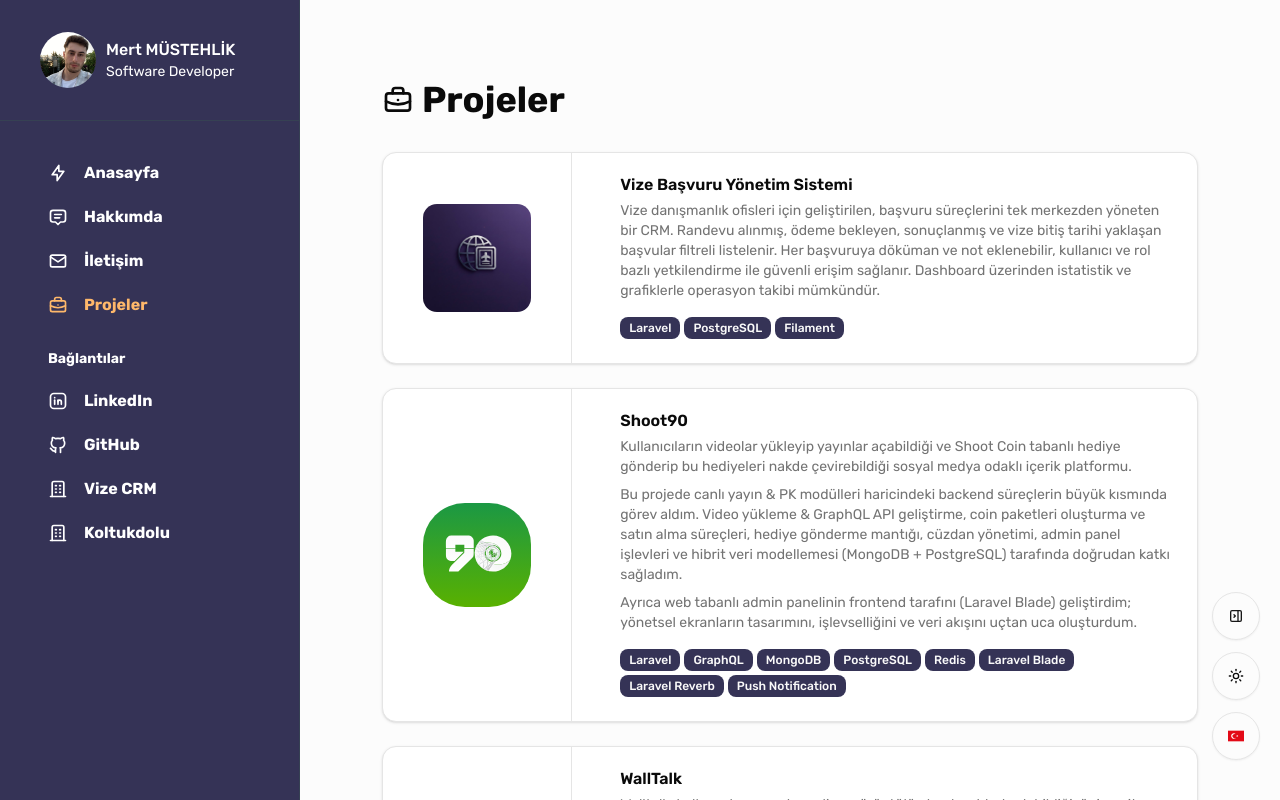
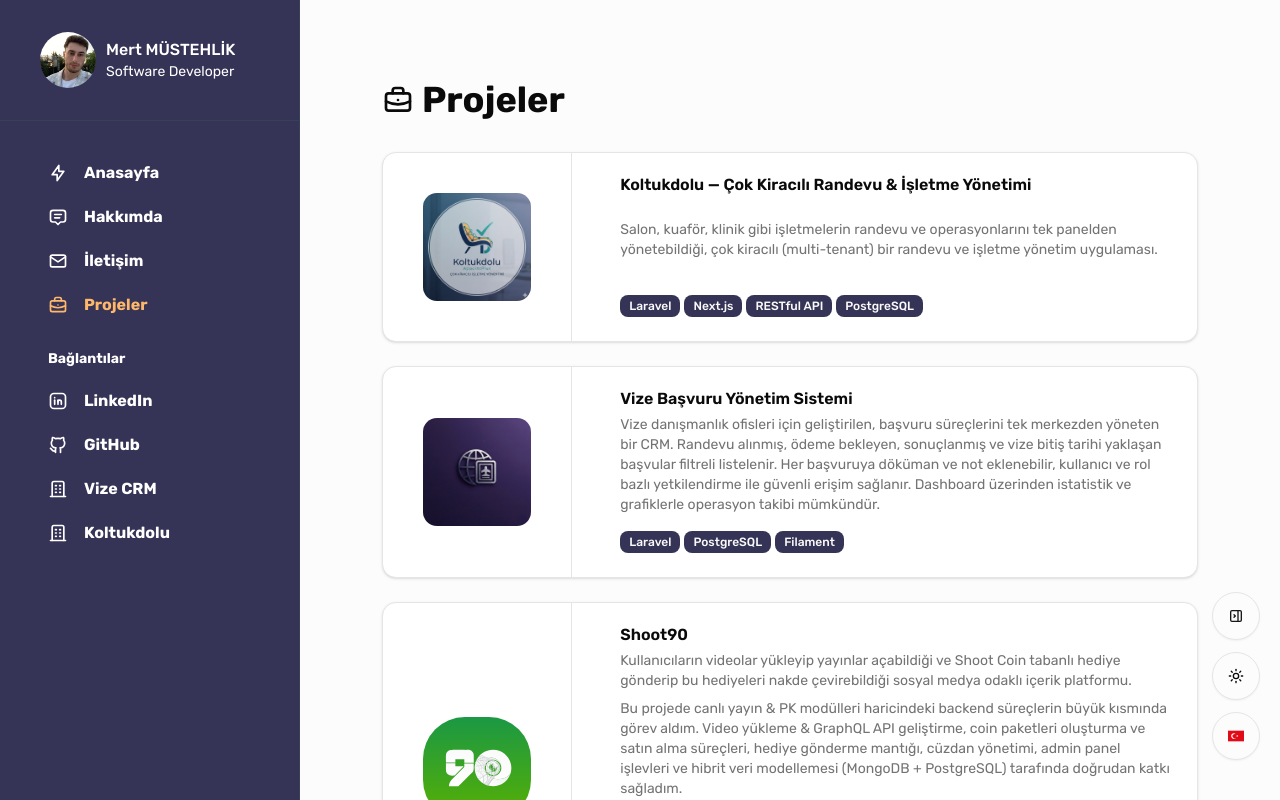
Before and after one commit to MertMustehlik/who-is-mert, a Next.js app: page /projects in a window 1280 px wide. Built offline with nearby package versions, Linux system fonts and the light colour scheme.

Commit message:
Add Koltukdolu project details, including description and image, to project constants and localization files.

```diff
--- a/constants/projects.tsx
+++ b/constants/projects.tsx
@@ -7,14 +7,16 @@
 
 export const projects: Project[] = [
   {
+    image: "images/projects/koltukdolu.png",
+    title: "Koltukdolu — Çok Kiracılı Randevu & İşletme Yönetimi",
+    slug: "koltukdolu",
+    technologies: ["Laravel", "Next.js", "RESTful API", "PostgreSQL"],
+  },
+  {
     image: "images/projects/vize-crm.jpeg",
     title: "Vize Başvuru Yönetim Sistemi",
     slug: "vize-basvuru-yonetim-sistemi",
-    technologies: [
-      "Laravel",
-      "PostgreSQL",
-      "Filament"
-    ],
+    technologies: ["Laravel", "PostgreSQL", "Filament"],
   },
   {
     image: "images/projects/shoot90.svg",
--- a/locales/en/common.json
+++ b/locales/en/common.json
@@ -42,6 +42,11 @@
   },
   "projects_page": {
     "projects": "Projects",
+    "koltukdolu": {
+      "description": [
+        "A multi-tenant (multi-tenant) appointment and business management application that allows businesses such as salons, beauty salons, and clinics to manage their appointments and operations from a single panel."
+      ]
+    },
     "vize-basvuru-yonetim-sistemi": {
       "description": [
         "A CRM system developed for visa consultancy offices to centrally manage application processes. It allows filtering and listing applications with scheduled appointments, pending payments, completed statuses, and visas nearing expiration. Each application supports document uploads and note-taking, while secure access is ensured through user- and role-based authorization. Operational performance can be monitored via statistics and visual dashboards."
--- a/locales/tr/common.json
+++ b/locales/tr/common.json
@@ -42,6 +42,11 @@
   },
   "projects_page": {
     "projects": "Projeler",
+    "koltukdolu": {
+      "description": [
+        "Salon, kuaför, klinik gibi işletmelerin randevu ve operasyonlarını tek panelden yönetebildiği, çok kiracılı (multi-tenant) bir randevu ve işletme yönetim uygulaması."
+      ]
+    },
     "vize-basvuru-yonetim-sistemi": {
       "description": [
         "Vize danışmanlık ofisleri için geliştirilen, başvuru süreçlerini tek merkezden yöneten bir CRM. Randevu alınmış, ödeme bekleyen, sonuçlanmış ve vize bitiş tarihi yaklaşan başvular filtreli listelenir. Her başvuruya döküman ve not eklenebilir, kullanıcı ve rol bazlı yetkilendirme ile güvenli erişim sağlanır. Dashboard üzerinden istatistik ve grafiklerle operasyon takibi mümkündür."
```
Also changed, not shown: public/images/projects/koltukdolu.png (added).
